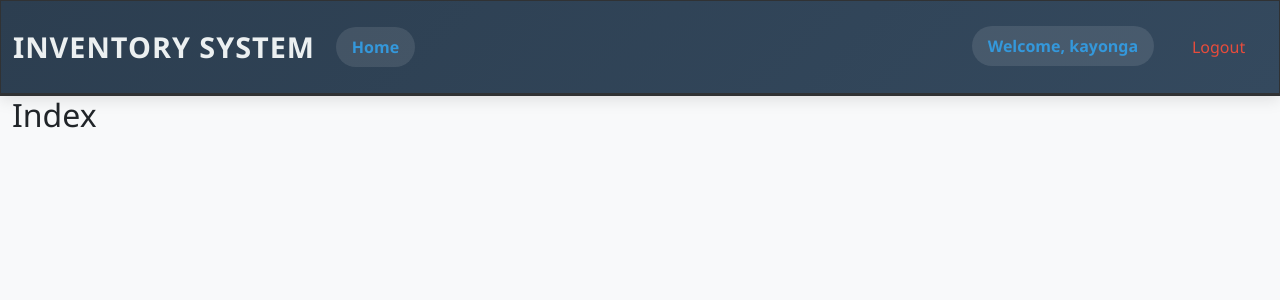
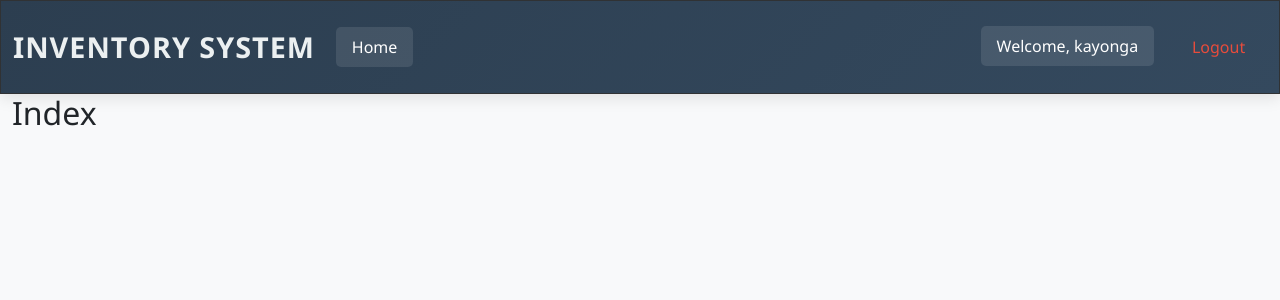
Before and after one commit to kayongest/inventory_management, a Django app: page / in a window 1280 px wide. Shown: the top 300 px of the page. Run offline with Django 5.2, Linux system fonts and the light colour scheme; a user stored in the database is signed in; some libraries are stand-ins or nearby versions.

Commit message:
Updates: Added custom css file and linked them respectively.

```diff
--- a/inventory_management_system/inventory/static/inventory/css/custom.css
+++ b/inventory_management_system/inventory/static/inventory/css/custom.css
@@ -6,13 +6,12 @@ body {
   font-family: "Segoe UI", Tahoma, Geneva, Verdana, sans-serif;
 }
 
-/* Navigation Styles */
 /* Navigation Custom Styles */
 .navigation {
   background: linear-gradient(135deg, #2c3e50 0%, #34495e 100%) !important;
   box-shadow: 0 4px 15px rgba(0, 0, 0, 0.1);
   padding: 0.8rem 0;
-  border-bottom: 3px solid #3498db;
+  /* border-bottom: 3px solid #3498db; */
 }
 
 .navbar-brand {
@@ -25,8 +24,8 @@ body {
 }
 
 .navbar-brand:hover {
-  color: #3498db !important;
-  transform: scale(1.05);
+  color: #0b3a59 !important;
+  /* transform: scale(1.05); */
 }
 
 .navbar-nav .nav-link {
@@ -40,14 +39,14 @@ body {
 }
 
 .navbar-nav .nav-link:not(.btn-link):hover {
-  color: #3498db !important;
+  /* color: #3498db !important; */
   background-color: rgba(52, 152, 219, 0.1);
   transform: translateY(-1px);
 }
 
 .navbar-nav .nav-link.active {
-  color: #3498db !important;
-  background-color: rgba(52, 152, 219, 0.2);
+  color: #ffffff !important;
+  background-color: rgb(3, 83, 158);
 }
 
 .navbar-nav .nav-link::after {
@@ -68,10 +67,10 @@ body {
 
 /* Welcome message styling */
 .navbar-nav .nav-link:first-child {
-  color: #3498db !important;
-  font-weight: 600;
+  color: #ffffff !important;
+  font-weight: 300;
   background: rgba(255, 255, 255, 0.1);
-  border-radius: 20px;
+  border-radius: 5px;
   padding: 0.5rem 1rem !important;
   margin-right: 1rem;
 }
@@ -117,7 +116,7 @@ body {
 
 /* Navbar toggler icon customization */
 .navbar-toggler {
-  border: 2px solid #3498db;
+  border: 2px solid #13547f;
   padding: 0.25rem 0.5rem;
 }
 
@@ -144,7 +143,7 @@ body {
 
 .navbar-nav .dropdown-item:hover {
   color: #3498db;
-  background-color: rgba(52, 152, 219, 0.1);
+  background-color: rgba(10, 76, 120, 0.247);
 }
 
 /* Animation for navbar */
--- a/inventory_management_system/inventory/urls.py
+++ b/inventory_management_system/inventory/urls.py
@@ -1,10 +1,11 @@
+from django.contrib import admin
 from django.urls import path
-from .views import Index, SignUpView, LogoutView
+from .views import Index, SignUpView
 from django.contrib.auth import views as auth_views
 
 urlpatterns = [
     path('', Index.as_view(), name='index'),
     path('signup/', SignUpView.as_view(), name='signup'),
     path('login/', auth_views.LoginView.as_view(template_name='inventory/login.html'), name='login'),
-    path('logout/', LogoutView.as_view(), name='logout'),  # Use your custom LogoutView
+    path('logout/', auth_views.LogoutView.as_view(template_name='inventory/logout.html'), name='logout'),
 ]
```
Also changed, not shown: inventory_management_system/inventory/templates/inventory/navigation.html (+10 -5 lines), inventory_management_system/db.sqlite3.
